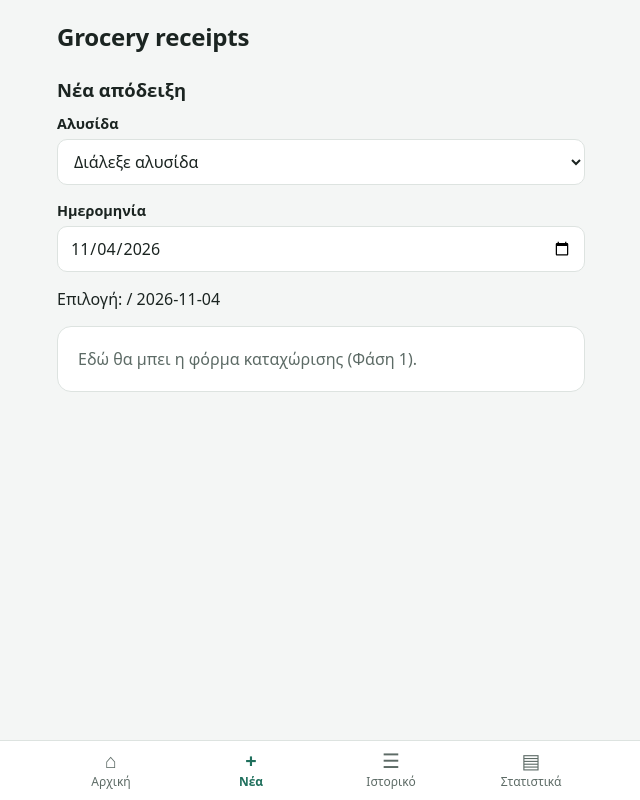
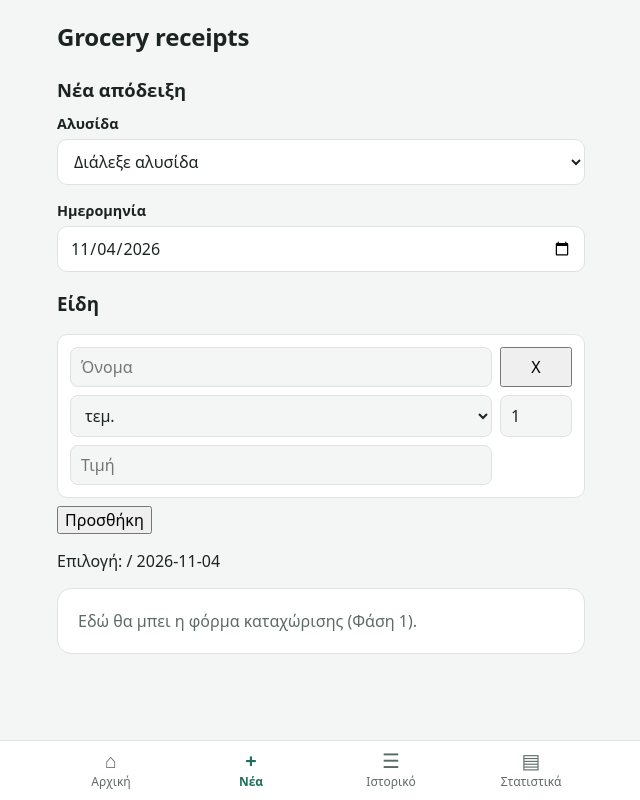
Before and after one commit to Christsarch/grocery-receipts-gr, a React (Vite) app: page / in a window 1280 px wide. Both pictures are taken after a click on the button "Νέα απόδειξη". Shown: the whole page, without its empty margins (319-959 px from the left). Built offline with nearby package versions, Linux system fonts and the light colour scheme.

Commit message:
Add and remove item rows in receipt form

```diff
--- a/src/index.css
+++ b/src/index.css
@@ -140,3 +140,13 @@ button.primary {
   font: inherit; padding: 10px 12px; border-radius: 10px;
   border: 1px solid var(--border); background: var(--surface); color: var(--text);
 }
+
+.item-row {
+  display: grid; grid-template-columns: 1fr 72px; gap: 8px;
+  padding: 12px; margin-bottom: 8px;
+  border: 1px solid var(--border); border-radius: 10px; background: var(--surface);
+}
+.item-row input, .item-row select {
+  font: inherit; padding: 8px 10px; border-radius: 8px; min-width: 0;
+  border: 1px solid var(--border); background: var(--bg); color: var(--text);
+}
--- a/src/pages/NewReceipt.jsx
+++ b/src/pages/NewReceipt.jsx
@@ -9,6 +9,17 @@ import { CHAINS } from "../data/chains.js";
 export default function NewReceipt() {
   const [chainId, setChainId] = useState("");
   const [date, setDate] = useState(new Date().toISOString().slice(0, 10));
+  const [items, setItems] = useState([{ id: crypto.randomUUID(), name: "", unit: "piece", quantityText: "1", priceText: "" }]);
+
+
+function addItem() {
+    setItems([...items, { id: crypto.randomUUID(), name: "", unit: "piece", quantityText: "1", priceText: "" } ]);
+}
+
+function removeItem(id) {
+    setItems(items.filter((f) => f.id !== id));
+}
+
 
   return (
     <section className="page">
@@ -28,6 +39,20 @@ export default function NewReceipt() {
         <label>Ημερομηνία</label>
         <input type="date" value={date} onChange={(e) => setDate(e.target.value)} />
       </div>
+      <h3>Είδη</h3>
+      {items.map((item) =>
+         (<div className="item-row" key={item.id}>
+            <input placeholder="Όνομα" value={item.name}/>
+            <button type="button" onClick={() => removeItem(item.id)}>X</button>
+            <select value={item.unit}>
+              <option value="piece">τεμ.</option>
+              <option value="kg">κιλά</option>
+            </select>
+            <input placeholder="Ποσότητα" value={item.quantityText} />
+            <input placeholder="Τιμή" value={item.priceText} />
+          </div>
+        ))}
+      <button type="button" onClick={() => addItem()}>Προσθήκη</button>
       <p>
         Επιλογή: {chainId} / {date}
       </p>
```
Also changed, not shown: index.html (line endings or trailing spaces).
